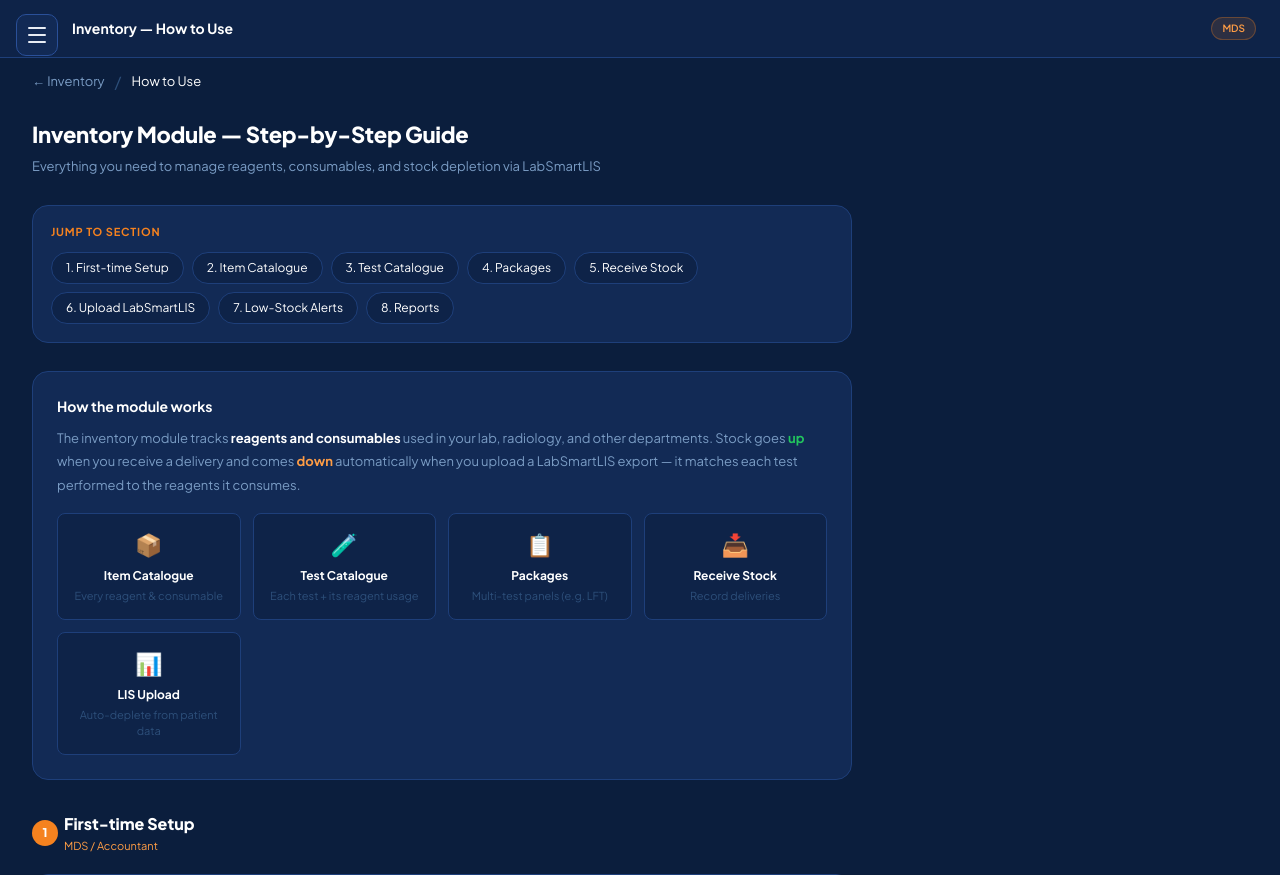
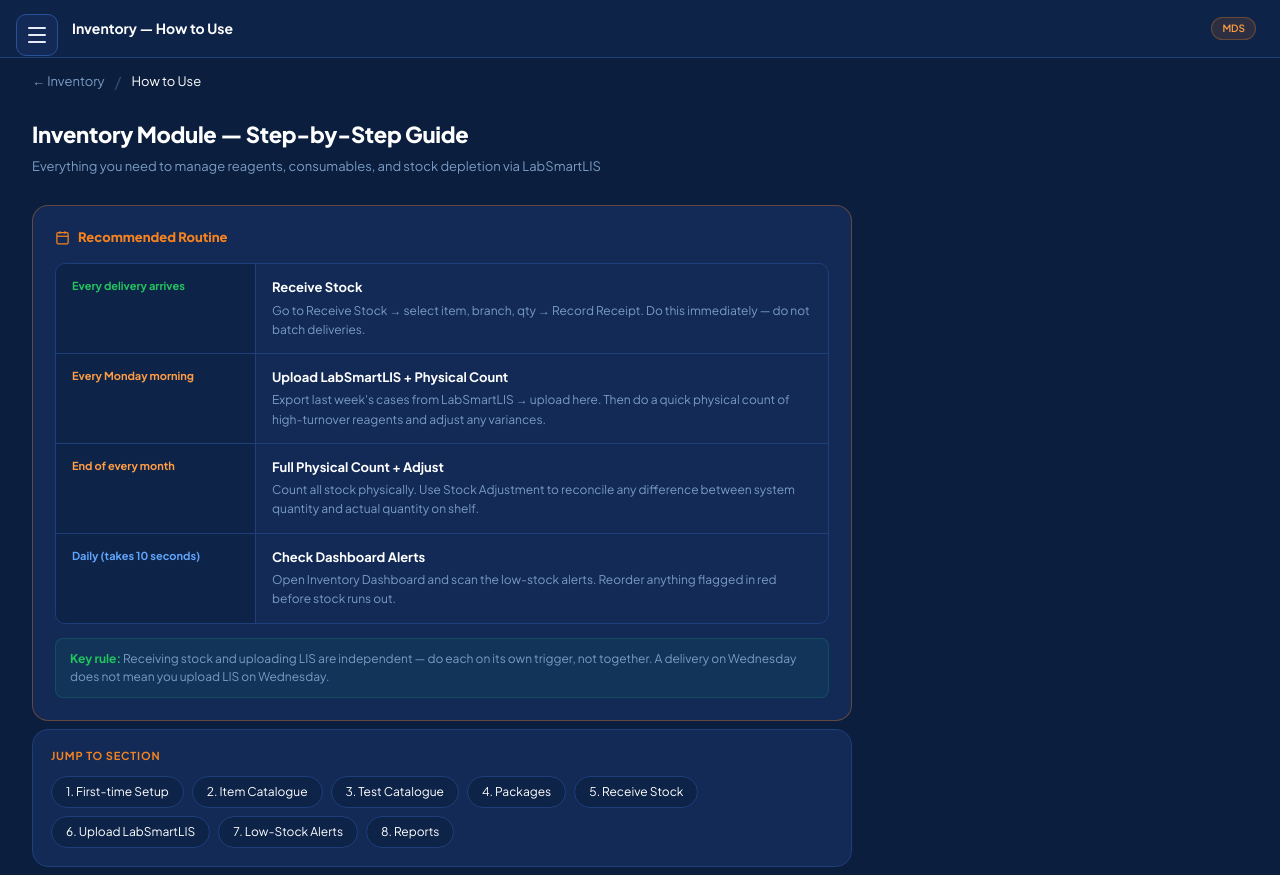
Before and after one commit to surediagnostic-cmd/payment-tracker, a Flask app: page /inventory/guide in a window 1280 px wide. Shown: the top 875 px of the page. Run offline with Flask 3, Linux system fonts and the light colour scheme; a user stored in the database is signed in; some libraries are stand-ins or nearby versions.

Commit message:
Add routine schedule to guide + update physical count to weekly & monthly

```diff
--- a/templates/inventory/guide.html
+++ b/templates/inventory/guide.html
@@ -13,6 +13,35 @@
 <div style="margin-bottom:28px;">
   <h1 class="section-title">Inventory Module — Step-by-Step Guide</h1>
   <div style="color:var(--muted); font-size:13px; margin-top:6px;">Everything you need to manage reagents, consumables, and stock depletion via LabSmartLIS</div>
+</div>
+
+<!-- ── RECOMMENDED ROUTINE ── -->
+<div class="card" style="padding:22px; margin-bottom:8px; border:1px solid rgba(245,130,31,.35);">
+  <div style="font-size:13px; font-weight:800; color:var(--orange); margin-bottom:16px; display:flex; align-items:center; gap:8px;">
+    <svg width="15" height="15" fill="none" stroke="currentColor" stroke-width="2" viewBox="0 0 24 24"><rect x="3" y="4" width="18" height="18" rx="2"/><line x1="16" y1="2" x2="16" y2="6"/><line x1="8" y1="2" x2="8" y2="6"/><line x1="3" y1="10" x2="21" y2="10"/></svg>
+    Recommended Routine
+  </div>
+  <div style="display:grid; gap:0; border:1px solid var(--border); border-radius:10px; overflow:hidden;">
+    {% for trigger, action, detail, color in [
+      ('Every delivery arrives',     'Receive Stock',              'Go to Receive Stock → select item, branch, qty → Record Receipt. Do this immediately — do not batch deliveries.',  'var(--green)'),
+      ('Every Monday morning',       'Upload LabSmartLIS + Physical Count', 'Export last week\'s cases from LabSmartLIS → upload here. Then do a quick physical count of high-turnover reagents and adjust any variances.', 'var(--orange2)'),
+      ('End of every month',         'Full Physical Count + Adjust', 'Count all stock physically. Use Stock Adjustment to reconcile any difference between system quantity and actual quantity on shelf.', 'var(--orange2)'),
+      ('Daily (takes 10 seconds)',   'Check Dashboard Alerts',     'Open Inventory Dashboard and scan the low-stock alerts. Reorder anything flagged in red before stock runs out.', '#60a5fa'),
+    ] %}
+    <div style="display:grid; grid-template-columns:200px 1fr; border-bottom:1px solid var(--border); {% if loop.last %}border-bottom:none;{% endif %}">
+      <div style="padding:14px 16px; background:var(--bg2); border-right:1px solid var(--border);">
+        <div style="font-size:11px; font-weight:700; color:{{ color }};">{{ trigger }}</div>
+      </div>
+      <div style="padding:14px 16px;">
+        <div style="font-size:13px; font-weight:700; color:var(--white); margin-bottom:3px;">{{ action }}</div>
+        <div style="font-size:12px; color:var(--muted); line-height:1.6;">{{ detail }}</div>
+      </div>
+    </div>
+    {% endfor %}
+  </div>
+  <div style="margin-top:14px; background:rgba(16,185,129,.07); border:1px solid rgba(16,185,129,.2); border-radius:8px; padding:11px 14px; font-size:12px; color:var(--muted);">
+    <strong style="color:var(--green);">Key rule:</strong> Receiving stock and uploading LIS are independent — do each on its own trigger, not together. A delivery on Wednesday does not mean you upload LIS on Wednesday.
+  </div>
 </div>
 
 {% macro step(num, title, role, icon) %}
@@ -277,7 +306,7 @@
       </div>
     </div>
   </div>
-  {{ tip('Do a physical count at the end of each month and use Stock Adjustment to reconcile any differences before the next LIS upload.') }}
+  {{ tip('Do a physical count every Monday morning (high-turnover items) and a full count at end of month. Use Stock Adjustment to reconcile any differences before the next LIS upload.') }}
 </div>
 </div>
 
```
